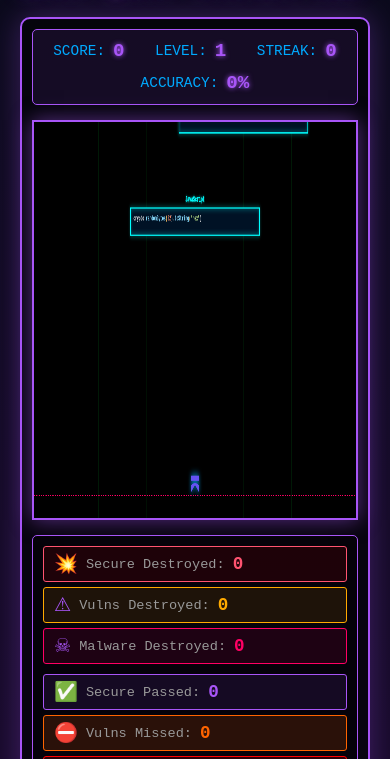
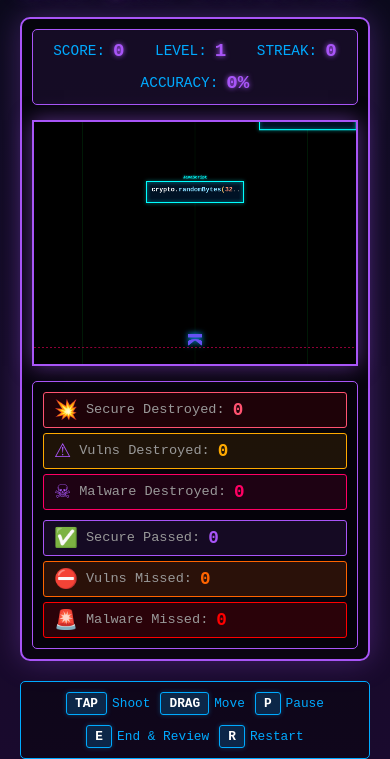
Before and after one commit to techwithmack/code-invaders, a website: page index.html in a window 390 px wide. Shown: the part 83-842 px from the top of the page. Drawn offline with Linux system fonts and the light colour scheme.

Commit message:
mobile friendly version

```diff
--- a/src/main.ts
+++ b/src/main.ts
@@ -6,10 +6,10 @@
 // CONFIGURATION & CONSTANTS
 // ============================================================================
 
-const CONFIG = {
+const BASE_CONFIG = {
     canvas: {
-        width: 1400,
-        height: 700,
+        desktop: { width: 1400, height: 700 },
+        mobile: { width: 800, height: 600 },
     },
     player: {
         width: 40,
@@ -23,18 +23,27 @@ const CONFIG = {
         speed: 400,
     },
     block: {
-        width: 560,
-        height: 110,
+        desktop: {
+            width: 560,
+            fontSize: 13,
+            lineHeight: 16,
+            padding: 12,
+            maxCharsPerLine: 80,
+        },
+        mobile: {
+            width: 240,
+            fontSize: 16,
+            lineHeight: 20,
+            padding: 12,
+            maxCharsPerLine: 35,
+        },
         initialSpeed: 40,
         speedIncrement: 3,
         maxSpeed: 150,
-        fontSize: 13,
-        lineHeight: 16,
-        padding: 12,
-        maxCharsPerLine: 80,
     },
     lanes: {
-        count: 5,
+        desktop: 5,
+        mobile: 3,
     },
     spawn: {
         initialInterval: 4.5,
@@ -59,6 +68,54 @@ const CONFIG = {
         insecureChance: 0.50,
     },
 };
+
+// Dynamic CONFIG that adapts to screen size
+let CONFIG = {
+    canvas: { width: 1400, height: 700 },
+    player: BASE_CONFIG.player,
+    bullet: BASE_CONFIG.bullet,
+    block: {
+        width: 560,
+        height: 110,
+        initialSpeed: 40,
+        speedIncrement: 3,
+        maxSpeed: 150,
+        fontSize: 13,
+        lineHeight: 16,
+        padding: 12,
+        maxCharsPerLine: 80,
+    },
+    lanes: { count: 5 },
+    spawn: BASE_CONFIG.spawn,
+    scoring: BASE_CONFIG.scoring,
+    difficulty: BASE_CONFIG.difficulty,
+};
+
+function isMobile(): boolean {
+    return window.innerWidth <= 768;
+}
+
+function updateConfigForScreenSize() {
+    const mobile = isMobile();
+
+    if (mobile) {
+        CONFIG.canvas = BASE_CONFIG.canvas.mobile;
+        CONFIG.block.width = BASE_CONFIG.block.mobile.width;
+        CONFIG.block.fontSize = BASE_CONFIG.block.mobile.fontSize;
+        CONFIG.block.lineHeight = BASE_CONFIG.block.mobile.lineHeight;
+        CONFIG.block.padding = BASE_CONFIG.block.mobile.padding;
+        CONFIG.block.maxCharsPerLine = BASE_CONFIG.block.mobile.maxCharsPerLine;
+        CONFIG.lanes.count = BASE_CONFIG.lanes.mobile;
+    } else {
+        CONFIG.canvas = BASE_CONFIG.canvas.desktop;
+        CONFIG.block.width = BASE_CONFIG.block.desktop.width;
+        CONFIG.block.fontSize = BASE_CONFIG.block.desktop.fontSize;
+        CONFIG.block.lineHeight = BASE_CONFIG.block.desktop.lineHeight;
+        CONFIG.block.padding = BASE_CONFIG.block.desktop.padding;
+        CONFIG.block.maxCharsPerLine = BASE_CONFIG.block.desktop.maxCharsPerLine;
+        CONFIG.lanes.count = BASE_CONFIG.lanes.desktop;
+    }
+}
 
 // ============================================================================
 // CODE SNIPPETS - Loaded from code-invaders-trend-pack.json
@@ -311,6 +368,9 @@ async function loadSnippets(): Promise<void> {
 }
 
 async function init() {
+    // Update config based on screen size first
+    updateConfigForScreenSize();
+
     canvas = document.getElementById('gameCanvas') as HTMLCanvasElement;
     canvas.width = CONFIG.canvas.width;
     canvas.height = CONFIG.canvas.height;
@@ -491,6 +551,25 @@ function setupEventListeners() {
 
     canvas.addEventListener('mouseleave', () => {
         isMouseDown = false;
+    });
+
+    // Handle window resize for responsive layout
+    let resizeTimeout: number;
+    window.addEventListener('resize', () => {
+        clearTimeout(resizeTimeout);
+        resizeTimeout = window.setTimeout(() => {
+            const wasMobile = CONFIG.canvas.width === BASE_CONFIG.canvas.mobile.width;
+            const nowMobile = isMobile();
+
+            // Only reset if we switched between mobile/desktop
+            if (wasMobile !== nowMobile) {
+                updateConfigForScreenSize();
+                canvas.width = CONFIG.canvas.width;
+                canvas.height = CONFIG.canvas.height;
+                calculateLanePositions();
+                resetGame();
+            }
+        }, 250);
     });
 }
 
@@ -1090,12 +1169,14 @@ function drawBlocks() {
 
         // Draw language label HIGHER above the box
         ctx.save();
-        ctx.font = 'bold 14px "Courier New", monospace';
+        const labelFontSize = isMobile() ? 10 : 14;
+        const labelOffset = isMobile() ? -16 : -22;
+        ctx.font = `bold ${labelFontSize}px "Courier New", monospace`;
         ctx.fillStyle = '#00ffff';
         ctx.textAlign = 'center';
         ctx.shadowBlur = 5;
         ctx.shadowColor = '#00ffff';
-        ctx.fillText(block.language, x + block.width / 2, y - 22);
+        ctx.fillText(block.language, x + block.width / 2, y + labelOffset);
         ctx.restore();
 
         // ABSOLUTE CLIPPING - nothing can render outside this
--- a/styles.css
+++ b/styles.css
@@ -77,9 +77,8 @@ h1 {
 
 #gameCanvas {
     display: block;
-    width: 100%;
     max-width: 100%;
-    height: 700px;
+    height: auto;
     margin: 0 auto;
     background: #000;
     border: 2px solid #a855f7;
@@ -293,7 +292,8 @@ h1 {
     }
 
     #gameCanvas {
-        height: 400px;
+        max-width: 100%;
+        height: auto;
         touch-action: none;
         cursor: pointer;
     }
```
Also changed, not shown: dist/main.js.
